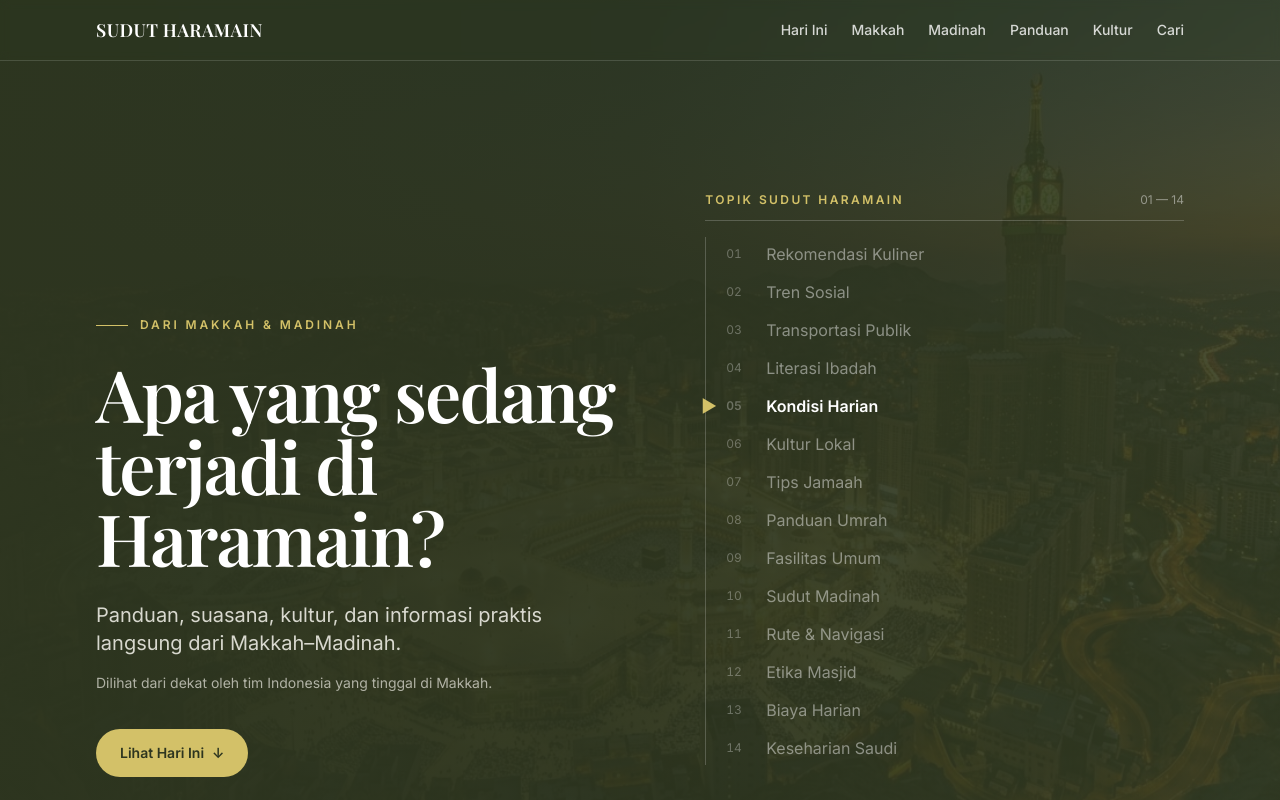
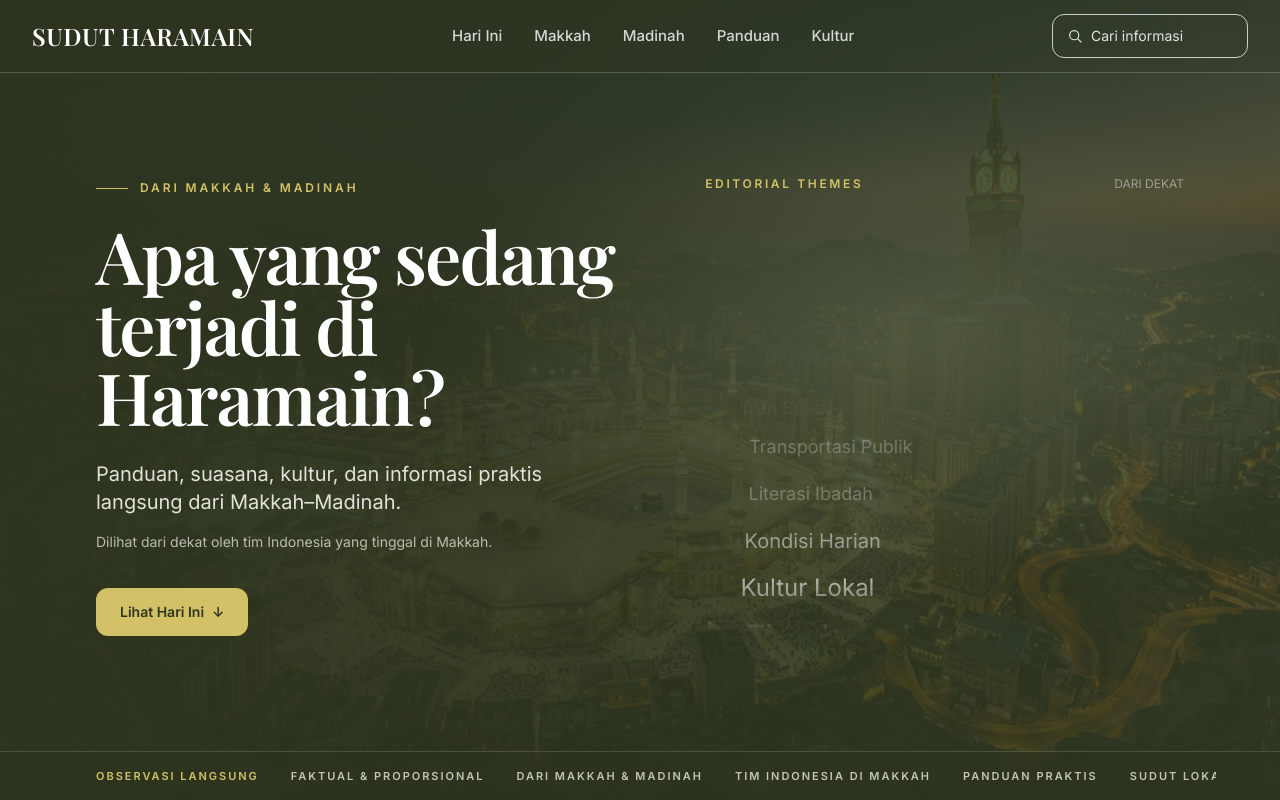
Before and after one commit to adityamzr/sh-web, a Nuxt app: page / in a window 1280 px wide. Shown: the top 800 px of the page. Built offline with nearby package versions, Linux system fonts and the light colour scheme.

Commit message:
feat(media): refine hero topic stream and navbar

```diff
--- a/components/MediaHero.vue
+++ b/components/MediaHero.vue
@@ -1,49 +1,81 @@
 <script setup lang="ts">
 const topics = [
-  'Rekomendasi Kuliner',
-  'Tren Sosial',
-  'Transportasi Publik',
-  'Literasi Ibadah',
-  'Kondisi Harian',
-  'Kultur Lokal',
-  'Tips Jamaah',
-  'Panduan Umrah',
-  'Fasilitas Umum',
-  'Sudut Madinah',
-  'Rute & Navigasi',
-  'Etika Masjid',
-  'Biaya Harian',
-  'Keseharian Saudi',
+  'Rekomendasi Kuliner', 'Tren Sosial', 'Transportasi Publik', 'Literasi Ibadah',
+  'Kondisi Harian', 'Kultur Lokal', 'Tips Jamaah', 'Panduan Umrah',
+  'Fasilitas Umum', 'Sudut Madinah', 'Rute & Navigasi', 'Etika Masjid',
+  'Biaya Harian', 'Tempat Favorit', 'Info Musiman', 'Keseharian Saudi',
 ]
-const activeTopic = 4
+const activeTopic = ref(4)
+const paused = ref(false)
+const reducedMotion = ref(false)
+let rotationTimer: ReturnType<typeof setInterval> | null = null
+
+const streamTopics = computed(() => Array.from({ length: 9 }, (_, position) => {
+  const index = (activeTopic.value - 4 + position + topics.length) % topics.length
+  return { label: topics[index], position, index }
+}))
+
+onMounted(() => {
+  reducedMotion.value = window.matchMedia('(prefers-reduced-motion: reduce)').matches
+  if (!reducedMotion.value) {
+    rotationTimer = setInterval(() => {
+      if (!paused.value) activeTopic.value = (activeTopic.value + 1) % topics.length
+    }, 3200)
+  }
+})
+
+onBeforeUnmount(() => {
+  if (rotationTimer) clearInterval(rotationTimer)
+})
 </script>
 
 <template>
   <section class="relative isolate overflow-hidden bg-sht-olive-dark text-sht-off-white">
-    <img src="/images/makkah-editorial.jpg" alt="Suasana Makkah dari kejauhan" class="absolute inset-0 -z-20 h-full w-full object-cover" />
-    <div class="absolute inset-0 -z-10 bg-sht-olive-dark/80" aria-hidden="true" />
-    <div class="absolute inset-0 -z-10 bg-gradient-to-r from-sht-olive-dark/95 via-sht-olive-dark/75 to-sht-olive/45" aria-hidden="true" />
+    <img src="/images/makkah-editorial.jpg" alt="Suasana Makkah dari kejauhan" class="absolute inset-0 -z-20 h-full w-full object-cover object-center" />
+    <div class="absolute inset-0 -z-10 bg-sht-olive-dark/65" aria-hidden="true" />
+    <div class="absolute inset-0 -z-10 bg-[radial-gradient(ellipse_at_72%_42%,rgba(127,137,104,0.38),transparent_38%),linear-gradient(90deg,rgba(45,53,31,0.96)_0%,rgba(45,53,31,0.78)_42%,rgba(58,68,40,0.52)_100%)]" aria-hidden="true" />
+    <div class="absolute inset-x-0 top-0 -z-10 h-48 bg-gradient-to-b from-sht-olive-dark/45 to-transparent" aria-hidden="true" />
 
-    <div class="mx-auto grid min-h-[720px] max-w-container items-end gap-12 px-5 pb-24 pt-36 sm:px-6 sm:pb-28 lg:grid-cols-[1.05fr_0.95fr] lg:gap-20 lg:px-8 lg:pt-48">
+    <div class="mx-auto grid min-h-[100svh] max-w-container items-center gap-12 px-5 pb-24 pt-32 sm:px-6 sm:pb-28 sm:pt-40 lg:grid-cols-[1.05fr_0.95fr] lg:gap-20 lg:px-8 lg:pb-32 lg:pt-36">
       <div>
-        <p class="flex items-center gap-3 text-xs font-semibold uppercase tracking-[0.24em] text-sht-gold"><span class="h-px w-8 bg-sht-gold" aria-hidden="true" />DARI MAKKAH &amp; MADINAH</p>
-        <h1 class="mt-6 max-w-3xl font-heading text-5xl font-semibold leading-[0.98] tracking-tight text-white sm:text-7xl">Apa yang sedang terjadi di Haramain?</h1>
-        <p class="mt-7 max-w-xl text-lg leading-relaxed text-sht-off-white/85 sm:text-xl">Panduan, suasana, kultur, dan informasi praktis langsung dari Makkah–Madinah.</p>
-        <p class="mt-4 text-sm text-sht-off-white/65">Dilihat dari dekat oleh tim Indonesia yang tinggal di Makkah.</p>
-        <a href="#hari-ini" class="mt-9 inline-flex min-h-[48px] items-center gap-2 rounded-full bg-sht-gold px-6 py-3.5 text-sm font-semibold text-sht-olive-dark transition-colors hover:bg-[#c7b55e] focus-visible:outline focus-visible:outline-2 focus-visible:outline-offset-2 focus-visible:outline-sht-gold">Lihat Hari Ini <span aria-hidden="true">↓</span></a>
+        <p class="flex items-center gap-3 text-[11px] font-semibold uppercase tracking-[0.24em] text-sht-gold sm:text-xs"><span class="h-px w-8 bg-sht-gold" aria-hidden="true" />DARI MAKKAH &amp; MADINAH</p>
+        <h1 class="mt-6 max-w-3xl font-heading text-5xl font-semibold leading-[0.98] tracking-tight text-white sm:text-[4.5rem]">Apa yang sedang terjadi di Haramain?</h1>
+        <p class="mt-7 max-w-xl text-lg leading-relaxed text-sht-off-white/90 sm:text-xl">Panduan, suasana, kultur, dan informasi praktis langsung dari Makkah–Madinah.</p>
+        <p class="mt-4 text-sm text-sht-off-white/70">Dilihat dari dekat oleh tim Indonesia yang tinggal di Makkah.</p>
+        <a href="#hari-ini" class="mt-9 inline-flex min-h-[48px] items-center gap-2 rounded-xl bg-sht-gold px-6 py-3.5 text-sm font-semibold text-sht-olive-dark transition-colors hover:bg-[#c7b55e] focus-visible:outline focus-visible:outline-2 focus-visible:outline-offset-2 focus-visible:outline-sht-gold">Lihat Hari Ini <span aria-hidden="true">↓</span></a>
       </div>
 
-      <div class="lg:pb-3">
-        <div class="mb-4 flex items-center justify-between border-b border-white/20 pb-3"><p class="text-xs font-semibold uppercase tracking-[0.2em] text-sht-gold">TOPIK SUDUT HARAMAIN</p><span class="text-xs text-white/45">01 — 14</span></div>
-        <ol class="space-y-1 border-l border-white/20 pl-5" aria-label="Topik editorial Sudut Haramain">
-          <li v-for="(topic, index) in topics" :key="topic" class="relative flex min-h-[34px] items-center text-sm transition-colors sm:text-base" :class="index === activeTopic ? 'font-semibold text-white' : 'text-white/45'">
-            <span v-if="index === activeTopic" class="absolute -left-[25px] text-sht-gold" aria-hidden="true">▶</span>
-            <span class="mr-3 w-7 text-xs tabular-nums text-white/30">{{ String(index + 1).padStart(2, '0') }}</span>{{ topic }}
-          </li>
-        </ol>
+      <div class="min-w-0 lg:pb-2" @mouseenter="paused = true" @mouseleave="paused = false">
+        <div class="mb-5 flex items-center justify-between"><p class="text-xs font-semibold uppercase tracking-[0.22em] text-sht-gold">EDITORIAL THEMES</p><span class="text-xs text-white/45">DARI DEKAT</span></div>
+        <div class="relative h-[420px] overflow-hidden [mask-image:linear-gradient(to_bottom,transparent_0%,black_14%,black_86%,transparent_100%)]">
+          <TransitionGroup name="topic" tag="ol" class="space-y-1 pt-[166px]" aria-label="Topik editorial Sudut Haramain">
+            <li v-for="item in streamTopics" :key="item.index" class="flex min-h-[43px] items-center gap-4 transition-[opacity,transform,color] duration-500" :class="item.position === 4 ? 'translate-x-0 text-2xl font-semibold text-white sm:text-[1.75rem]' : item.position === 3 || item.position === 5 ? 'translate-x-1 text-xl text-white/65 sm:text-2xl' : item.position === 2 || item.position === 6 ? 'translate-x-2 text-lg text-white/45 sm:text-xl' : 'translate-x-3 text-base text-white/25 sm:text-lg'">
+              <span v-if="item.position === 4" class="text-sht-gold" aria-hidden="true">▶</span><span v-else class="w-4" aria-hidden="true" />
+              <span>{{ item.label }}</span>
+            </li>
+          </TransitionGroup>
+        </div>
       </div>
     </div>
 
-    <div class="absolute inset-x-0 bottom-0 border-t border-white/15 bg-sht-olive-dark/45 backdrop-blur-sm" aria-label="Prinsip Sudut Haramain"><div class="mx-auto flex max-w-container gap-8 overflow-hidden px-5 py-4 text-[11px] font-semibold uppercase tracking-[0.18em] text-sht-off-white/65 sm:px-6 lg:px-8"><span class="shrink-0 text-sht-gold">Observasi Langsung</span><span class="shrink-0">Faktual &amp; Proporsional</span><span class="shrink-0">Dari Makkah &amp; Madinah</span><span class="shrink-0">Tim Indonesia di Makkah</span><span class="shrink-0">Panduan Praktis</span><span class="shrink-0">Sudut Lokal</span></div></div>
+    <div class="absolute inset-x-0 bottom-0 border-t border-white/15 bg-sht-olive-dark/50 backdrop-blur-sm" aria-label="Prinsip Sudut Haramain"><div class="mx-auto flex max-w-container gap-8 overflow-hidden px-5 py-4 text-[11px] font-semibold uppercase tracking-[0.18em] text-sht-off-white/75 sm:px-6 lg:px-8"><span class="shrink-0 text-sht-gold">Observasi Langsung</span><span class="shrink-0">Faktual &amp; Proporsional</span><span class="shrink-0">Dari Makkah &amp; Madinah</span><span class="shrink-0">Tim Indonesia di Makkah</span><span class="shrink-0">Panduan Praktis</span><span class="shrink-0">Sudut Lokal</span></div></div>
   </section>
 </template>
+
+<style scoped>
+.topic-move,
+.topic-enter-active,
+.topic-leave-active {
+  transition: opacity 500ms ease, transform 500ms ease;
+}
+.topic-enter-from,
+.topic-leave-to {
+  opacity: 0;
+  transform: translateY(10px);
+}
+@media (prefers-reduced-motion: reduce) {
+  .topic-move,
+  .topic-enter-active,
+  .topic-leave-active { transition: none; }
+}
+</style>
--- a/components/MediaNavbar.vue
+++ b/components/MediaNavbar.vue
@@ -7,7 +7,6 @@ const links = [
   { label: 'Madinah', to: '#madinah' },
   { label: 'Panduan', to: '#fokus-informasi' },
   { label: 'Kultur', to: '#lokal' },
-  { label: 'Cari', to: '#lebih' },
 ]
 function updateScroll() { isScrolled.value = window.scrollY > 24 }
 onMounted(() => { updateScroll(); window.addEventListener('scroll', updateScroll, { passive: true }) })
@@ -15,12 +14,13 @@ onBeforeUnmount(() => window.removeEventListener('scroll', updateScroll))
 </script>
 
 <template>
-  <header class="fixed inset-x-0 top-0 z-50 border-b transition-[background-color,border-color,backdrop-filter] duration-300" :class="isScrolled ? 'border-sht-stone/80 bg-sht-off-white/95 text-sht-olive-dark backdrop-blur-md' : 'border-white/15 bg-sht-olive-dark/15 text-white backdrop-blur-sm'">
-    <div class="mx-auto flex max-w-container items-center justify-between px-5 py-4 sm:px-6 lg:px-8">
-      <NuxtLink to="#beranda" class="font-heading text-lg font-semibold tracking-wide" aria-label="Sudut Haramain — Beranda">SUDUT HARAMAIN</NuxtLink>
-      <nav class="hidden items-center gap-6 text-sm font-medium lg:flex" aria-label="Navigasi Media"><a v-for="link in links" :key="link.label" :href="link.to" class="opacity-80 transition-opacity hover:opacity-100">{{ link.label }}</a></nav>
-      <button type="button" class="inline-flex h-11 w-11 items-center justify-center rounded-full hover:bg-white/10 lg:hidden" :aria-expanded="isOpen" aria-controls="media-mobile-menu" aria-label="Buka menu" @click="isOpen = !isOpen"><svg v-if="!isOpen" class="h-6 w-6" viewBox="0 0 24 24" fill="none" stroke="currentColor" stroke-width="1.8"><path stroke-linecap="round" d="M4 7h16M4 12h16M4 17h16" /></svg><svg v-else class="h-6 w-6" viewBox="0 0 24 24" fill="none" stroke="currentColor" stroke-width="1.8"><path stroke-linecap="round" d="M6 6l12 12M18 6 6 18" /></svg></button>
+  <header class="fixed inset-x-0 top-0 z-50 border-b transition-[background-color,border-color,backdrop-filter] duration-300" :class="isScrolled ? 'border-sht-stone/80 bg-sht-off-white/95 text-sht-olive-dark backdrop-blur-md' : 'border-white/20 bg-sht-olive-dark/20 text-white backdrop-blur-sm'">
+    <div class="mx-auto flex h-[72px] max-w-[84rem] items-center justify-between gap-8 px-5 sm:px-6 lg:px-8">
+      <NuxtLink to="#beranda" class="shrink-0 font-heading text-xl font-semibold tracking-wide sm:text-2xl" aria-label="Sudut Haramain — Beranda">SUDUT HARAMAIN</NuxtLink>
+      <nav class="hidden flex-1 items-center justify-center gap-6 text-[15px] font-medium lg:flex xl:gap-8" aria-label="Navigasi Media"><a v-for="link in links" :key="link.label" :href="link.to" class="opacity-80 transition-opacity hover:opacity-100">{{ link.label }}</a></nav>
+      <div class="hidden items-center lg:flex"><button type="button" class="inline-flex h-11 w-[196px] items-center gap-2 rounded-xl border border-current/35 px-3.5 text-left text-sm opacity-85 transition-colors hover:bg-white/10 hover:opacity-100" aria-label="Cari informasi"><svg class="h-4 w-4 shrink-0" viewBox="0 0 24 24" fill="none" stroke="currentColor" stroke-width="1.8" aria-hidden="true"><circle cx="10.8" cy="10.8" r="6.8"/><path stroke-linecap="round" d="m16 16 5 5"/></svg><span>Cari informasi</span></button></div>
+      <div class="flex items-center gap-2 lg:hidden"><button type="button" class="inline-flex h-11 w-11 items-center justify-center rounded-full hover:bg-white/10" aria-label="Cari informasi"><svg class="h-5 w-5" viewBox="0 0 24 24" fill="none" stroke="currentColor" stroke-width="1.8" aria-hidden="true"><circle cx="10.8" cy="10.8" r="6.8"/><path stroke-linecap="round" d="m16 16 5 5"/></svg></button><button type="button" class="inline-flex h-11 w-11 items-center justify-center rounded-full hover:bg-white/10" :aria-expanded="isOpen" aria-controls="media-mobile-menu" aria-label="Buka menu" @click="isOpen = !isOpen"><svg v-if="!isOpen" class="h-6 w-6" viewBox="0 0 24 24" fill="none" stroke="currentColor" stroke-width="1.8"><path stroke-linecap="round" d="M4 7h16M4 12h16M4 17h16" /></svg><svg v-else class="h-6 w-6" viewBox="0 0 24 24" fill="none" stroke="currentColor" stroke-width="1.8"><path stroke-linecap="round" d="M6 6l12 12M18 6 6 18" /></svg></button></div>
     </div>
-    <div v-show="isOpen" id="media-mobile-menu" class="min-h-screen bg-sht-off-white text-sht-olive-dark lg:hidden"><nav class="mx-auto flex max-w-container flex-col px-5 py-10 sm:px-6" aria-label="Navigasi Media Seluler"><a v-for="(link, index) in links" :key="link.label" :href="link.to" class="flex items-baseline gap-4 border-b border-sht-stone py-5 font-heading text-3xl" @click="isOpen = false"><span class="font-sans text-xs tracking-[0.2em] text-sht-sage">0{{ index + 1 }}</span>{{ link.label }}</a></nav></div>
+    <div v-show="isOpen" id="media-mobile-menu" class="min-h-screen bg-sht-off-white text-sht-olive-dark lg:hidden"><nav class="mx-auto flex max-w-container flex-col px-5 py-10 sm:px-6" aria-label="Navigasi Media Seluler"><a v-for="(link, index) in links" :key="link.label" :href="link.to" class="flex items-baseline gap-4 border-b border-sht-stone py-5 font-heading text-3xl" @click="isOpen = false"><span class="font-sans text-xs tracking-[0.2em] text-sht-sage">0{{ index + 1 }}</span>{{ link.label }}</a><a href="#lebih" class="flex items-baseline gap-4 border-b border-sht-stone py-5 font-heading text-3xl" @click="isOpen = false"><span class="font-sans text-xs tracking-[0.2em] text-sht-sage">06</span>Cari</a></nav></div>
   </header>
 </template>
```
